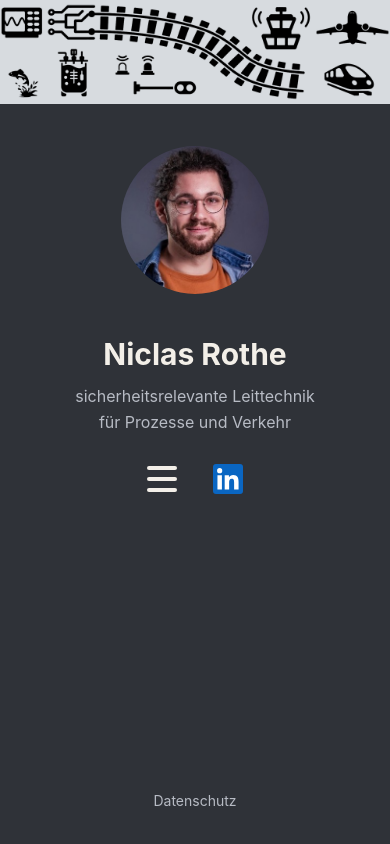
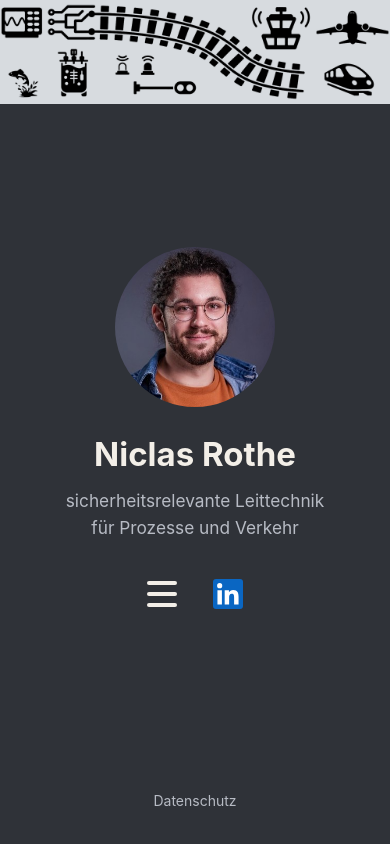
Before and after one commit to niclasrothe/website, a plain HTML site: page index.html in a window 390 px wide. Drawn offline with Linux system fonts and the light colour scheme.

Commit message:
Update styles.css

```diff
--- a/styles.css
+++ b/styles.css
@@ -287,16 +287,9 @@ Auskommentiert damit Listen die selbe Breite hat wie Überschrift und Bilder
   * { transition: none !important; }
 }
 
-/* ---------- Startseite auf Handys: kompakter, damit nicht gescrollt werden muss ---------- */
+/* ---------- Startseite auf Handys: etwas kleinere Größen, Abstände wie am PC ---------- */
 @media (max-width: 600px) {
-  .hero {
-    --gap: clamp(28px, 5vh, 44px);     /* Abstand Titelbild–Profilbild = Profilbild–Name */
-    justify-content: flex-start;       /* Inhalt oben, damit der obere Abstand exakt --gap ist */
-    padding: 0 24px 16px;
-  }
-  .portrait { width: 148px; height: 148px; margin: var(--gap) 0; }
-  .hero h1 { font-size: 30px; }   /* 36px × 148/176 */
-  .subtitle { font-size: 1rem; }  /* statt 1.15rem */
-  .social { margin-top: 20px; }
-  .site-footer { padding-top: 8px; }
+  .portrait { width: 160px; height: 160px; }
+  .hero h1 { font-size: 33px; }
+  .subtitle { font-size: 1.08rem; }
 }
```
